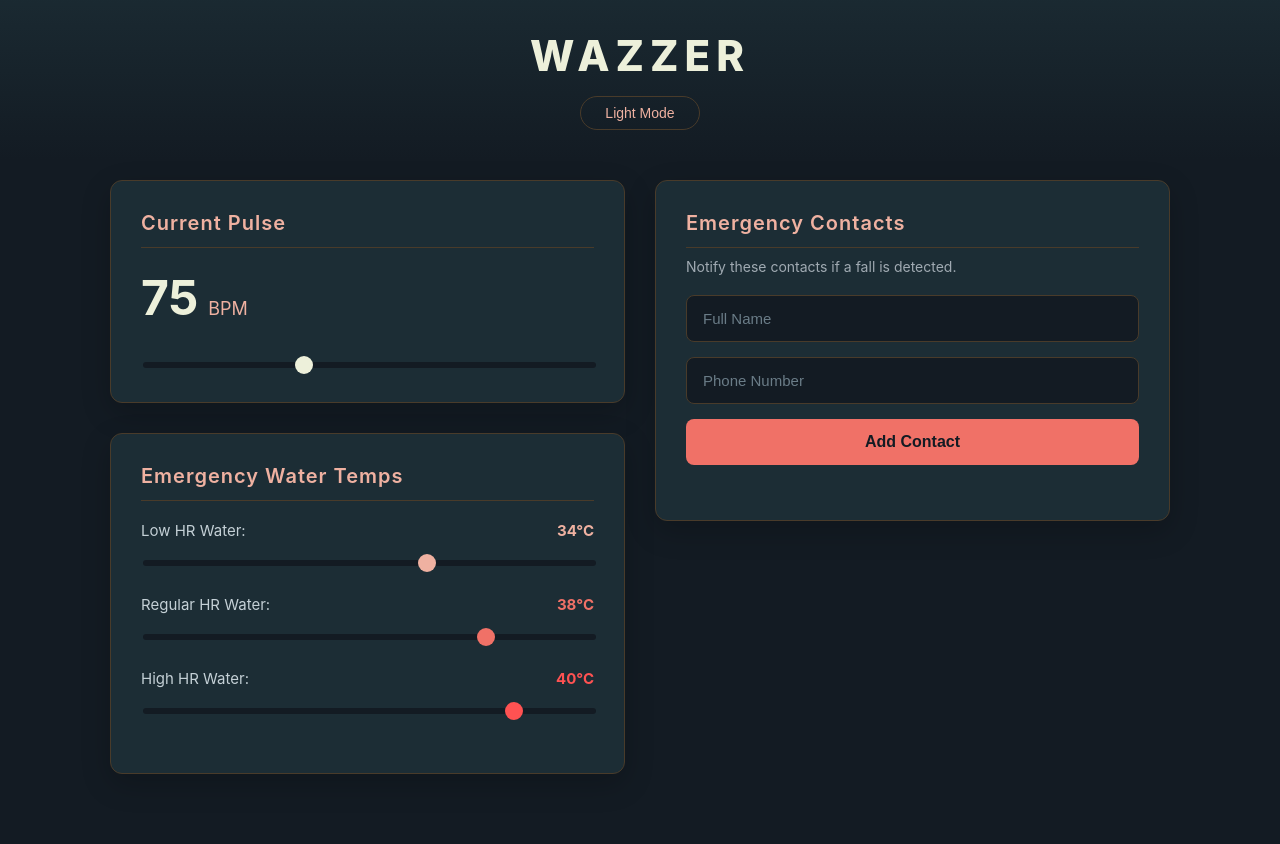
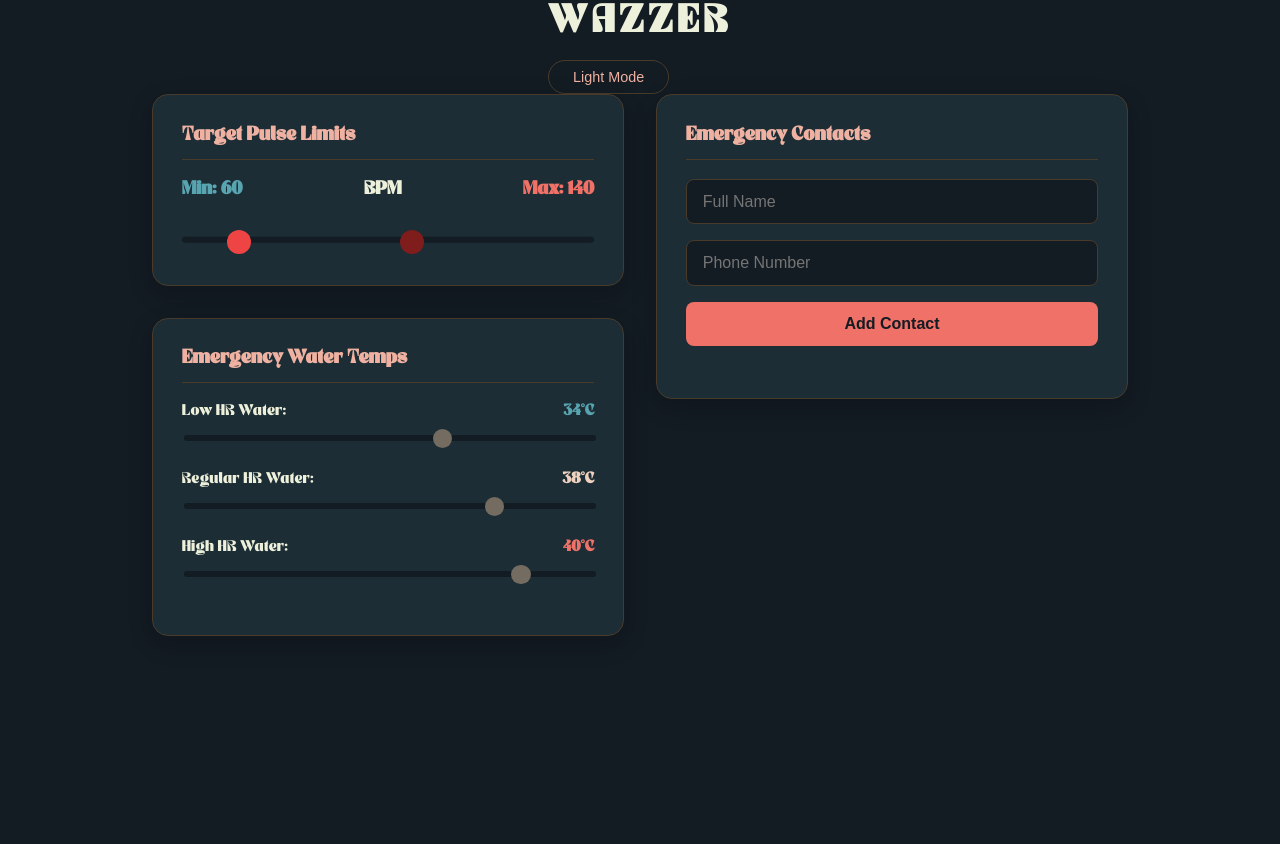
Before and after one commit to la-espada-v1/wazzer-server, a Flask app: page / in a window 1280 px wide. After the commit the page ends 636 px from the top, so only its background shows below. Run offline with Flask 3, Linux system fonts and the light colour scheme; data that the repository does not hold is empty.

Commit message:
fix: changed html, css, js

```diff
--- a/static/script.js
+++ b/static/script.js
@@ -1,18 +1,25 @@
-
 const backendIP = "127.0.0.1";
 const API_URL = `http://${backendIP}:5000`;
 
-const pulseSlider = document.getElementById("pulseSlider");
+
+const themeToggle = document.getElementById("themeToggle");
+
+const pulseMinSlider = document.getElementById("pulseMinSlider");
+const pulseMaxSlider = document.getElementById("pulseMaxSlider");
+const pulseMinValue = document.getElementById("pulseMinValue");
+const pulseMaxValue = document.getElementById("pulseMaxValue");
+
 const lowHrSlider = document.getElementById("lowHrSlider");
+const regularHrSlider = document.getElementById("regularHrSlider");
 const highHrSlider = document.getElementById("highHrSlider");
-const pulseText = document.getElementById("pulseValue");
-const lowHrText = document.getElementById("lowHrValue");
-const highHrText = document.getElementById("highHrValue");
-const themeToggle = document.getElementById("themeToggle");
+
+const lowHrValue = document.getElementById("lowHrValue");
+const regularHrValue = document.getElementById("regularHrValue");
+const highHrValue = document.getElementById("highHrValue");
 
 let contacts = [];
 
-// 1. ЗАРЕЖДАНЕ: Взима контактите от твоята SQLite база при пускане на сайта
+
 window.onload = async () => {
   try {
     const response = await fetch(`${API_URL}/contact`);
@@ -21,60 +28,127 @@ window.onload = async () => {
       renderContacts();
     }
   } catch (e) {
-    console.error("Грешка при връзка с бекенда:", e);
+    console.error("Connection error:", e);
   }
 };
 
-// ТЕМАТА
+
 themeToggle.onclick = () => {
   document.body.classList.toggle("light-theme");
-  themeToggle.innerText = document.body.classList.contains("light-theme") ? "Dark Mode" : " Light Mode";
+  themeToggle.innerText = document.body.classList.contains("light-theme") ? "Dark Mode" : "Light Mode";
 };
 
-// СЛАЙДЕРИТЕ
-lowHrSlider.oninput = () => { lowHrText.innerText = lowHrSlider.value; };
-highHrSlider.oninput = () => { highHrText.innerText = highHrSlider.value; };
 
-pulseSlider.oninput = () => {
-  pulseText.innerText = pulseSlider.value;
-  checkPulseLevel();
+lowHrSlider.oninput = () => { lowHrValue.innerText = lowHrSlider.value; };
+regularHrSlider.oninput = () => { regularHrValue.innerText = regularHrSlider.value; };
+highHrSlider.oninput = () => { highHrValue.innerText = highHrSlider.value; };
+
+
+pulseMinSlider.oninput = () => {
+    let minVal = parseInt(pulseMinSlider.value);
+    let maxVal = parseInt(pulseMaxSlider.value);
+
+
+    if (minVal >= maxVal) {
+        pulseMinSlider.value = maxVal - 1;
+        minVal = maxVal - 1;
+    }
+    pulseMinValue.innerText = minVal;
 };
 
-// ЛОГИКА ЗА НИВАТА
+pulseMaxSlider.oninput = () => {
+    let minVal = parseInt(pulseMinSlider.value);
+    let maxVal = parseInt(pulseMaxSlider.value);
 
 
-// ДОБАВЯНЕ НА КОНТАКТ (POST заявка към теб)
+    if (maxVal <= minVal) {
+        pulseMaxSlider.value = minVal + 1;
+        maxVal = minVal + 1;
+    }
+    pulseMaxValue.innerText = maxVal;
+};
+
+
+async function updateServerConfig(configKey, configValue) {
+    try {
+
+        await fetch(`${API_URL}/config`, {
+            method: 'POST',
+            headers: { 'Content-Type': 'application/json' },
+            body: JSON.stringify({ key: configKey, value: parseFloat(configValue) })
+        });
+        console.log(`Updated ${configKey} to ${configValue}`);
+    } catch (e) {
+        console.error("Failed to update server config:", e);
+    }
+}
+
+
+lowHrSlider.addEventListener('change', (e) => updateServerConfig("water_temp_low_hr", e.target.value));
+regularHrSlider.addEventListener('change', (e) => updateServerConfig("water_temp_regular_hr", e.target.value));
+highHrSlider.addEventListener('change', (e) => updateServerConfig("water_temp_high_hr", e.target.value));
+pulseMinSlider.addEventListener('change', (e) => updateServerConfig("pulse_limit_min", e.target.value));
+pulseMaxSlider.addEventListener('change', (e) => updateServerConfig("pulse_limit_max", e.target.value));
+
+
 async function addContact() {
-  const inputName = document.getElementById("fullName").value;
-  const inputTelephone = document.getElementById("phone").value;
+  const inputName = document.getElementById("fullName").value.trim();
+  const inputTelephone = document.getElementById("phone").value.trim();
 
   if (!inputName || !inputTelephone) {
-    alert("⚠️ Моля, попълнете всички полета!");
+    alert("Please fill in all the fields!");
     return;
   }
 
-  const contactData = { name: inputName, telephone: inputTelephone };
+  if (inputTelephone[0] !== "0") {
+    alert("Error: The phone number needs to start with an '0'!");
+    return;
+  }
+
+
+  if (inputTelephone.length > 10) {
+    alert("Error: The phone number can not be longer than 10 digits!");
+    return;
+  }
+  if (inputTelephone.length < 10) {
+    alert("Error: The phone number can not be shorter than 10 digits!");
+    return;
+  }
+
+
+  for (let i = 0; i < inputTelephone.length; i++) {
+    let char = inputTelephone[i];
+
+
+    if (char < "0" || char > "9") {
+      alert("Error: The phone number must contain only numbers!");
+      return;
+    }
+  }
+
+
+
 
   try {
     const response = await fetch(`${API_URL}/contact`, {
       method: 'POST',
       headers: { 'Content-Type': 'application/json' },
-      body: JSON.stringify(contactData)
+      body: JSON.stringify({ name: inputName, telephone: inputTelephone })
     });
 
     if (response.ok) {
-      // Опресняваме списъка, за да получим ID от базата
       const res = await fetch(`${API_URL}/contact`);
       contacts = await res.json();
       renderContacts();
-      clearInputs();
+
+      document.getElementById("fullName").value = "";
+      document.getElementById("phone").value = "";
     }
   } catch (error) {
-    alert("⚠️ Сървърът не отговаря!");
+    alert("Error with server");
   }
 }
 
-// ИЗЧИСЛЯВАНЕ НА СПИСЪКА (ВИЗУАЛИЗАЦИЯ)
 function renderContacts() {
   const list = document.getElementById("contactList");
   list.innerHTML = "";
@@ -82,30 +156,22 @@ function renderContacts() {
     const li = document.createElement("li");
     li.innerHTML = `
       <b>${c.name}</b><br>
-      📞 ${c.telephone}<br>
-      <button style="background: #ef4444; color: white;" onclick="deleteContact(${index})">Delete</button>
+      <span style="font-size: 0.9rem; color: gray;">📞 ${c.telephone}</span><br>
+      <button style="background: #ef4444; color: white; padding: 0.5rem; margin-top: 0.5rem; border: none; border-radius: 0.3rem; cursor: pointer;" onclick="deleteContact(${index})">Delete</button>
     `;
     list.appendChild(li);
   });
 }
 
-// ТРИЕНЕ (DELETE заявка към твоя Python)
 async function deleteContact(index) {
   const idToDelete = contacts[index].id;
   try {
-    const response = await fetch(`${API_URL}/contact/${idToDelete}`, {
-      method: 'DELETE'
-    });
+    const response = await fetch(`${API_URL}/contact/${idToDelete}`, { method: 'DELETE' });
     if (response.ok) {
       contacts.splice(index, 1);
       renderContacts();
     }
   } catch (e) {
-    alert("Грешка при триене от базата данни!");
+    alert("Database error!");
   }
 }
-
-function clearInputs() {
-  document.getElementById("fullName").value = "";
-  document.getElementById("phone").value = "";
-}
--- a/static/style.css
+++ b/static/style.css
@@ -1,6 +1,11 @@
+
+@font-face {
+  font-family: 'font';
+  src: url('monograph-Regular.ttf') format('truetype');
+}
+
 
 :root {
-
 --coral: #F07167;
 --peach: #EFB1A1;
 --cream: #EDF0DA;
@@ -8,17 +13,15 @@
 --dark-bg: #131B23;
 --brown-border: #493B2A;
 
-
 --bg-color: var(--dark-bg);
 --card-bg: var(--slate-blue);
 --text-primary: var(--cream);
 --text-secondary: var(--peach);
-  --accent-color: var(--coral);
 --border-color: var(--brown-border);
 }
 
 body {
-  font-family: 'Inter', -apple-system, BlinkMacSystemFont, 'Segoe UI', Roboto, sans-serif;
+font-family: 'font', sans-serif;
 background-color: var(--bg-color);
 color: var(--text-primary);
 margin: 0;
@@ -27,24 +30,24 @@ body {
 display: flex;
 flex-direction: column;
 align-items: center;
+transition: background 0.4s ease, color 0.4s ease;
 }
 
 
 .top-header {
 width: 100%;
-  padding: 30px 20px;
+padding: 2rem 1rem;
 display: flex;
 flex-direction: column;
 align-items: center;
-  background: linear-gradient(to bottom, rgba(28, 45, 53, 0.8), transparent);
-  margin-bottom: 20px;
+margin-bottom: 1rem;
 }
 
 .main-title {
-  margin: 0 0 15px 0;
-  font-size: 42px;
+margin: 0 0 1rem 0;
+font-size: 2.5rem;
 font-weight: 800;
-  letter-spacing: 6px;
+letter-spacing: 0.3rem;
 color: var(--cream);
 text-transform: uppercase;
 }
@@ -52,10 +55,10 @@ body {
 .theme-btn {
 background: transparent;
 color: var(--text-secondary);
-  border: 1px solid var(--border-color);
-  padding: 8px 24px;
-  border-radius: 30px;
-  font-size: 14px;
+border: 0.1rem solid var(--border-color);
+padding: 0.5rem 1.5rem;
+border-radius: 2rem;
+font-size: 0.9rem;
 cursor: pointer;
 transition: all 0.3s ease;
 }
@@ -63,180 +66,167 @@ body {
 .theme-btn:hover {
 background: var(--card-bg);
 color: var(--cream);
-  border-color: var(--peach);
 }
 
 
 .app-wrapper {
 width: 100%;
-  max-width: 1100px;
-  padding: 0 20px 40px;
+max-width: 65rem;
+padding: 0 1rem 2rem;
 box-sizing: border-box;
 }
 
 .dashboard-container {
-  display: grid;
-  grid-template-columns: 1fr 1fr;
-  gap: 30px;
-  align-items: start;
+display: flex;
+flex-wrap: wrap;
+gap: 2rem;
+align-items: flex-start;
 }
 
-
-@media (max-width: 800px) {
-  .dashboard-container {
-    grid-template-columns: 1fr;
-  }
+.left-panel, .right-panel {
+flex: 1 1 25rem;
 }
 
 
 .card {
 background-color: var(--card-bg);
-  border: 1px solid var(--border-color);
-  border-radius: 12px;
-  padding: 30px;
-  box-shadow: 0 10px 30px rgba(0, 0, 0, 0.2);
-  margin-bottom: 30px;
-  transition: transform 0.3s ease, box-shadow 0.3s ease;
+border: 0.1rem solid var(--border-color);
+border-radius: 1rem;
+padding: 1.8rem;
+box-shadow: 0 0.5rem 1.5rem rgba(0, 0, 0, 0.2);
+margin-bottom: 2rem;
+transition: transform 0.3s ease;
 }
 
-.card.h-full {
-  height: calc(100% - 60px);
-}
-
-.card:hover {
-  transform: translateY(-4px);
-  box-shadow: 0 15px 35px rgba(0, 0, 0, 0.3);
-}
+.card:hover { transform: translateY(-0.2rem); }
 
 .card h3 {
-  margin: 0 0 20px 0;
-  font-size: 20px;
-  font-weight: 600;
+margin: 0 0 1.2rem 0;
+font-size: 1.25rem;
 color: var(--peach);
-  letter-spacing: 1px;
-  border-bottom: 1px solid var(--border-color);
-  padding-bottom: 12px;
-}
-
-.card-subtitle {
-  font-size: 14px;
-  color: #a0aab2;
-  margin-top: -10px;
-  margin-bottom: 20px;
+border-bottom: 0.1rem solid var(--border-color);
+padding-bottom: 0.8rem;
 }
 
 
-.value-display {
-  font-size: 48px;
-  font-weight: 700;
-  color: var(--cream);
-  margin-bottom: 25px;
+.pulse-values {
 display: flex;
-  align-items: baseline;
-  gap: 10px;
+justify-content: space-between;
+align-items: center;
+font-size: 1.2rem;
+margin-bottom: 1.5rem;
+font-weight: bold;
 }
 
-.unit {
-  font-size: 18px;
-  font-weight: 400;
-  color: var(--peach);
+.dual-slider-container {
+position: relative;
+width: 100%;
+height: 2rem;
+}
+
+.slider-track {
+position: absolute;
+width: 100%;
+height: 0.4rem;
+background: var(--dark-bg);
+border-radius: 0.5rem;
+top: 50%;
+transform: translateY(-50%);
+}
+
+.pulse-slider-min, .pulse-slider-max {
+position: absolute;
+width: 100%;
+top: 50%;
+transform: translateY(-50%);
+appearance: none;
+background: transparent;
+pointer-events: none;
 }
 
 
-.water-control {
-  margin-bottom: 25px;
+.pulse-slider-min::-webkit-slider-thumb {
+appearance: none;
+pointer-events: auto;
+width: 1.5rem;
+height: 1.5rem;
+border-radius: 50%;
+background: #ef4444;
+cursor: pointer;
 }
 
+
+.pulse-slider-max::-webkit-slider-thumb {
+appearance: none;
+pointer-events: auto;
+width: 1.5rem;
+height: 1.5rem;
+border-radius: 50%;
+background: #7f1d1d;
+cursor: pointer;
+}
+
+
+.water-control { margin-bottom: 1.5rem; }
 .control-header {
 display: flex;
 justify-content: space-between;
-  margin-bottom: 10px;
-  font-size: 15px;
-  color: #c4d0d6;
+margin-bottom: 0.5rem;
+font-size: 1rem;
 }
 
-.temp-value { font-weight: 700; }
-.cool-temp { color: var(--peach); }
-.warm-temp { color: var(--coral); }
-.hot-temp { color: #ff5252; }
+.temp-value { font-weight: bold; }
+.cool-temp { color: #58A4B0; }
+.warm-temp { color: #EED1BE; }
+.hot-temp { color: #F07167; }
 
 .custom-slider {
 width: 100%;
-  height: 6px;
-  border-radius: 6px;
+height: 0.4rem;
+border-radius: 0.5rem;
 background: var(--dark-bg);
 appearance: none;
 outline: none;
 }
 
-.custom-slider::-webkit-slider-thumb {
+.white-thumb::-webkit-slider-thumb {
 appearance: none;
-  width: 18px;
-  height: 18px;
+width: 1.2rem;
+height: 1.2rem;
 border-radius: 50%;
+background: #746b61;
 cursor: pointer;
-  transition: transform 0.2s;
 }
-
-.custom-slider::-webkit-slider-thumb:hover {
-  transform: scale(1.3);
-}
-
-
-.main-slider::-webkit-slider-thumb { background: var(--cream); }
-.cold-slider::-webkit-slider-thumb { background: var(--peach); }
-.regular-slider::-webkit-slider-thumb { background: var(--coral); }
-.hot-slider::-webkit-slider-thumb { background: #ff5252; }
 
 
 .contact-inputs {
 display: flex;
 flex-direction: column;
-  gap: 15px;
-  margin-bottom: 25px;
+gap: 1rem;
+margin-bottom: 1.5rem;
 }
 
 .custom-input {
 width: 100%;
-  padding: 14px 16px;
-  border-radius: 8px;
-  border: 1px solid var(--border-color);
+padding: 0.8rem 1rem;
+border-radius: 0.5rem;
+border: 0.1rem solid var(--border-color);
 background-color: var(--dark-bg);
 color: var(--cream);
-  font-size: 15px;
+font-size: 1rem;
 box-sizing: border-box;
-  transition: border-color 0.3s ease;
-}
-
-.custom-input::placeholder {
-  color: #6a7c87;
-}
-
-.custom-input:focus {
-  outline: none;
-  border-color: var(--peach);
 }
 
 .action-btn {
 background-color: var(--coral);
 color: var(--dark-bg);
 border: none;
-  padding: 14px;
-  border-radius: 8px;
-  font-size: 16px;
-  font-weight: 700;
+padding: 0.8rem;
+border-radius: 0.5rem;
+font-size: 1rem;
+font-weight: bold;
 cursor: pointer;
-  transition: background-color 0.3s ease, transform 0.1s ease;
 }
-
-.action-btn:hover {
-  background-color: #d95e55;
-}
-
-.action-btn:active {
-  transform: scale(0.98);
-}
-
 
 .contact-list {
 list-style: none;
@@ -244,31 +234,23 @@ body {
 margin: 0;
 display: flex;
 flex-direction: column;
-  gap: 12px;
+gap: 0.8rem;
 }
 
 .contact-list li {
 background-color: var(--dark-bg);
-  border: 1px solid var(--border-color);
-  border-left: 4px solid var(--coral);
-  padding: 16px;
-  border-radius: 8px;
-  display: flex;
-  flex-direction: column;
-  gap: 10px;
+border: 0.1rem solid var(--border-color);
+border-left: 0.3rem solid var(--coral);
+padding: 1rem;
+border-radius: 0.5rem;
 }
 
+
 body.light-theme {
-  --bg-color: var(--cream);
+--bg-color: #f1f5f9;
 --card-bg: #ffffff;
-  --text-primary: var(--slate-blue);
-  --text-secondary: var(--coral);
-  --border-color: var(--peach);
-  --dark-bg: #f5f7eb;
+--text-primary: #1C2D35;
+--text-secondary: #c2410c;
+--border-color: #cbd5e1;
+--dark-bg: #e2e8f0;
 }
-
-body.light-theme .main-title { color: var(--slate-blue); }
-body.light-theme .card { box-shadow: 0 5px 20px rgba(0,0,0,0.05); }
-body.light-theme .value-display { color: var(--slate-blue); }
-body.light-theme .custom-input { color: var(--slate-blue); background-color: #ffffff;}
-body.light-theme .action-btn { color: #ffffff;}
--- a/templates/index.html
+++ b/templates/index.html
@@ -8,10 +8,14 @@
 </head>
 <body>
 
-  <header class="top-header">
-    <h1 class="main-title">WAZZER</h1>
-    <button id="themeToggle" class="theme-btn">Light Mode</button>
+  <header class="top-navbar">
+    <div class="nav-content">
+      <h1 class="main-title">WAZZER</h1>
+      <button id="themeToggle" class="theme-btn">Light Mode</button>
+    </div>
   </header>
+
+  <div class="app-wrapper">
 
   <div class="app-wrapper">
     <div class="dashboard-container">
@@ -19,12 +23,18 @@
       <section class="left-panel">
 
         <div class="card">
-          <h3>Current Pulse</h3>
-          <div class="value-display">
-            <span id="pulseValue">75</span>
+          <h3>Target Pulse Limits</h3>
+          <div class="pulse-values">
+            <span class="cool-temp">Min: <span id="pulseMinValue">60</span></span>
             <span class="unit">BPM</span>
+            <span class="hot-temp">Max: <span id="pulseMaxValue">140</span></span>
           </div>
-          <input type="range" min="40" max="140" value="75" id="pulseSlider" class="custom-slider main-slider">
+
+          <div class="dual-slider-container">
+            <div class="slider-track"></div>
+            <input type="range" min="40" max="220" value="60" id="pulseMinSlider" class="pulse-slider-min">
+            <input type="range" min="40" max="220" value="140" id="pulseMaxSlider" class="pulse-slider-max">
+          </div>
         </div>
 
         <div class="card">
@@ -35,7 +45,7 @@
               <span>Low HR Water:</span>
               <span class="temp-value cool-temp"><span id="lowHrValue">34</span>°C</span>
             </div>
-            <input type="range" min="15" max="45" value="34" id="lowHrSlider" class="custom-slider cold-slider">
+            <input type="range" min="15" max="45" value="34" id="lowHrSlider" class="custom-slider white-thumb">
           </div>
 
           <div class="water-control">
@@ -43,7 +53,7 @@
               <span>Regular HR Water:</span>
               <span class="temp-value warm-temp"><span id="regularHrValue">38</span>°C</span>
             </div>
-            <input type="range" min="15" max="45" value="38" id="regularHrSlider" class="custom-slider regular-slider">
+            <input type="range" min="15" max="45" value="38" id="regularHrSlider" class="custom-slider white-thumb">
           </div>
 
           <div class="water-control">
@@ -51,7 +61,7 @@
               <span>High HR Water:</span>
               <span class="temp-value hot-temp"><span id="highHrValue">40</span>°C</span>
             </div>
-            <input type="range" min="15" max="45" value="40" id="highHrSlider" class="custom-slider hot-slider">
+            <input type="range" min="15" max="45" value="40" id="highHrSlider" class="custom-slider white-thumb">
           </div>
         </div>
       </section>
@@ -59,7 +69,6 @@
       <section class="right-panel">
         <div class="card h-full">
           <h3>Emergency Contacts</h3>
-          <p class="card-subtitle">Notify these contacts if a fall is detected.</p>
 
           <div class="contact-inputs">
             <input type="text" placeholder="Full Name" id="fullName" class="custom-input">
@@ -67,8 +76,7 @@
             <button onclick="addContact()" class="action-btn">Add Contact</button>
           </div>
 
-          <ul id="contactList" class="contact-list">
-             </ul>
+          <ul id="contactList" class="contact-list"></ul>
         </div>
       </section>
 
```
Also changed, not shown: static/monograph-Regular.ttf (added). Lines whose indentation alone changed are shown as unchanged.
